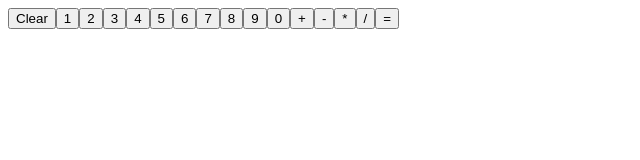
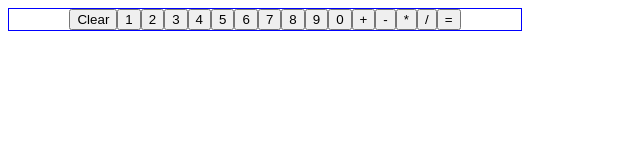
Before and after one commit to kyruken/javascript-calculator, a plain HTML site: page index.html in a window 1280 px wide. Shown: the whole page, without its empty margins (0-640 px from the left). Drawn offline with Linux system fonts and the light colour scheme.

Commit message:
create flex container

```diff
--- a/style.css
+++ b/style.css
@@ -1,3 +1,13 @@
 .calculator-container {
     display: flex;
+    justify-content: center;
+    align-items: center;
+    width: 40vw;
+    height: auto;
+    flex-flow: row wrap;
+    border: 1px solid blue;
 }
+
+.display {
+    width: 100%;
+}
```
